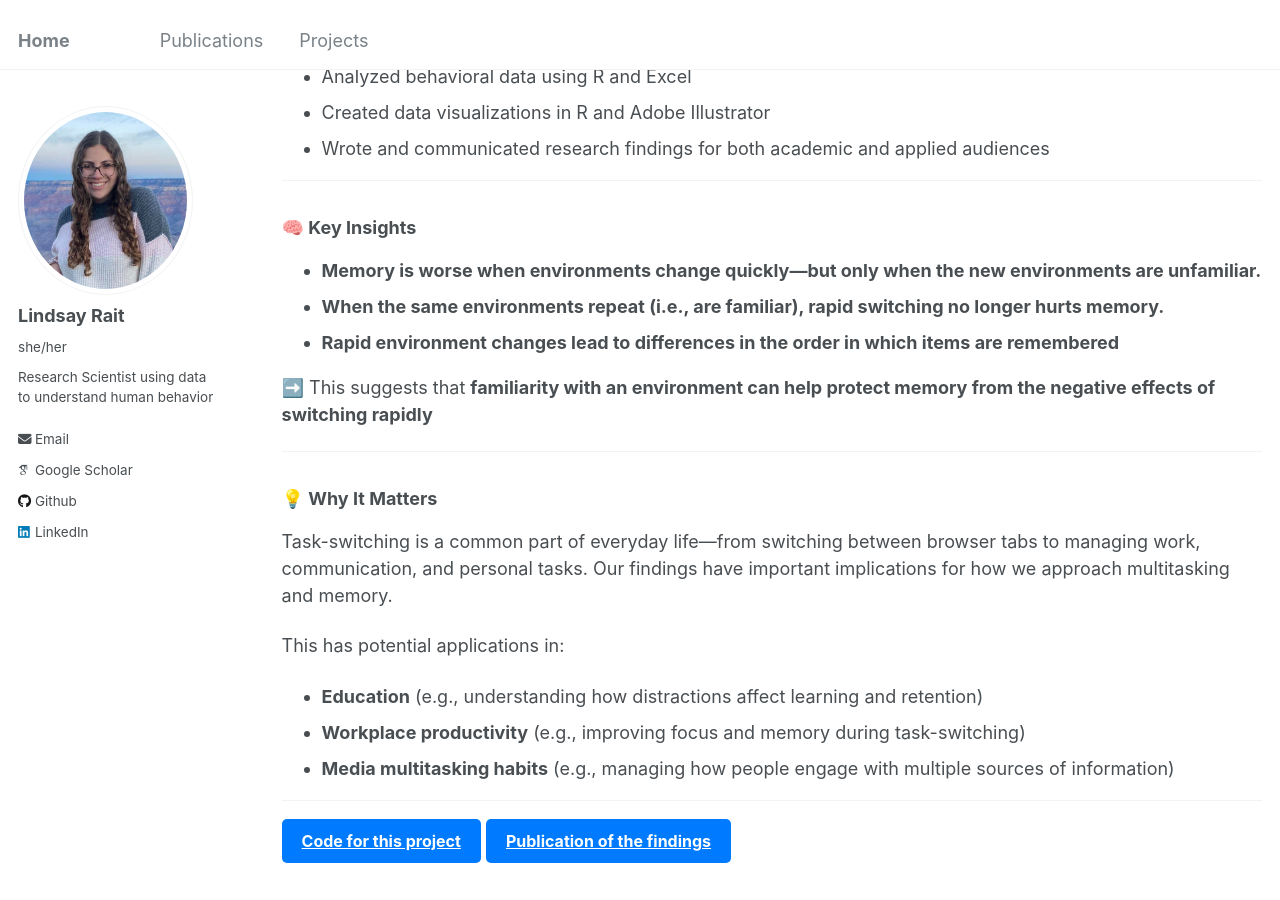
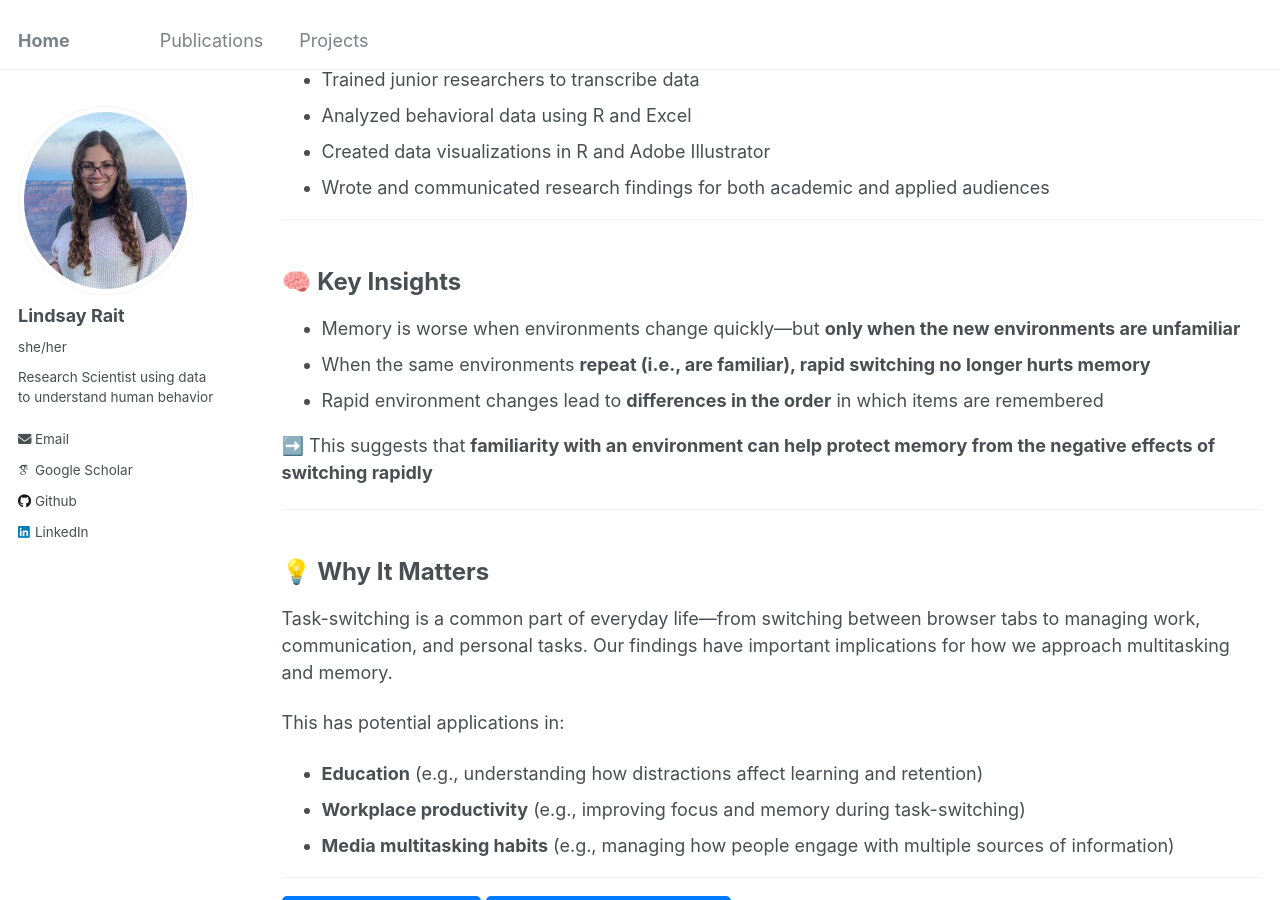
Before and after one commit to lindsay-rait/lindsay-rait.github.io, a Jekyll site: the page built from _portfolio/portfolio-1.md, in a window 1280 px wide and 900 px high, scrolled down 696 px. Built offline with Jekyll 4.4.1, drawn with Linux system fonts in a browser that asks for light colours; some web fonts are replaced.

Commit message:
Update portfolio-1.md

```diff
--- a/_portfolio/portfolio-1.md
+++ b/_portfolio/portfolio-1.md
@@ -10,8 +10,7 @@ layout: archive
 
 
 ---
-
-### 🔍 Project Goal
+<h2 style="font-size:24px;">🔍 Project Goal</h2>
 How does our ability to remember information change when we switch between different environments?
 
 This project investigated how two factors influence memory:
@@ -19,8 +18,7 @@ This project investigated how two factors influence memory:
 - **How familiar the environments are** (familiar vs. novel environments)
 
 ---
-
-### 🧪 My Role & Methods
+<h2 style="font-size:24px;">🧪 My Role & Methods </h2>
 I designed and led this project from start to finish, including:
 
 - Conducted literature reviews and developed experiment hypotheses
@@ -32,17 +30,19 @@ I designed and led this project from start to finish, including:
 - Wrote and communicated research findings for both academic and applied audiences
 
 ---
+<h2 style="font-size:24px;">🧠 Key Insights </h2>
 
 
-### 🧠 Key Insights
-- **Memory is worse when environments change quickly—but only when the new environments are unfamiliar.**
-- **When the same environments repeat (i.e., are familiar), rapid switching no longer hurts memory.**
-- **Rapid environment changes lead to differences in the order in which items are remembered**
+- Memory is worse when environments change quickly—but **only when the new environments are unfamiliar**
+- When the same environments **repeat (i.e., are familiar), rapid switching no longer hurts memory**
+- Rapid environment changes lead to **differences in the order** in which items are remembered
 
 ➡️ This suggests that **familiarity with an environment can help protect memory from the negative effects of switching rapidly**
 
 ---
-### 💡 Why It Matters
+<h2 style="font-size:24px;">💡 Why It Matters  </h2>
+
+
 Task-switching is a common part of everyday life—from switching between browser tabs to managing work, communication, and personal tasks. Our findings have important implications for how we approach multitasking and memory.
 
 This has potential applications in:
```
